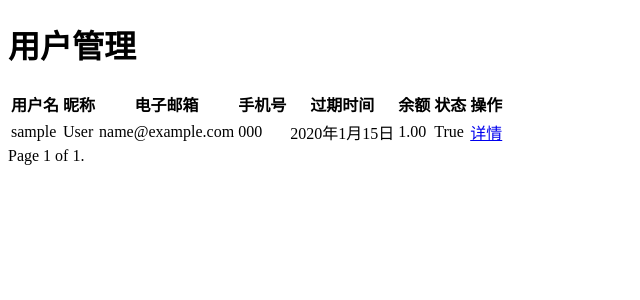
After one commit to 02Fuwei/library_system_, a Django app: page /books/user_management/ in a window 1280 px wide. The commit adds this page. Shown: the top 300 px of the page, without its empty margins (0-640 px from the left). Run offline with Django 4.2, Linux system fonts and the light colour scheme; tables that the repository leaves empty hold one stand-in row (values such as "Sample post").

Commit message:
1.添加用户管理功能 2.修改访问个人资料的方式

```diff
--- a/books/urls.py
+++ b/books/urls.py
@@ -1,5 +1,5 @@
 from django.urls import path
-from . import views
+from . import views, user_management_views
 
 app_name = 'books'
 urlpatterns = [
@@ -7,6 +7,7 @@ urlpatterns = [
     path('login/', views.login_view, name='login'),  # 登录
     path('home/', views.home, name='home'),  # 主页
     path('logout/', views.logout_view, name='logout_view'),
-    path('profile/', views.profile_view, name='profile'),
-    path('change_password/', views.change_password, name='change_password')
+    path('profile/<str:user_id>/', views.profile_view, name='profile'),
+    path('change_password/', views.change_password, name='change_password'),
+    path('user_management/', user_management_views.user_management, name='user_management'),
 ]
--- /dev/null
+++ b/books/user_management_views.py
@@ -0,0 +1,26 @@
+from django.shortcuts import render, redirect
+from django.contrib.auth.models import User
+from django.core.paginator import Paginator  # 处理分页
+from .forms import UserRegistrationForm
+from .models import UserProfile
+from django.contrib.auth import authenticate, login, logout, update_session_auth_hash
+from django.views.decorators.csrf import csrf_exempt
+from django.contrib import messages
+from django.contrib.auth.decorators import login_required
+from django.contrib.auth.forms import PasswordChangeForm
+
+
+# Create your views here.
+
+
+def user_management(request):
+    """
+    用户管理
+    :param request:
+    :return:
+    """
+    users_list = User.objects.all().prefetch_related('userprofile')
+    paginator = Paginator(users_list, 5)
+    page_number = request.GET.get('page')
+    users = paginator.get_page(page_number)
+    return render(request, 'books/user_management.html', {'users': users})
--- /dev/null
+++ b/templates/books/user_management.html
@@ -0,0 +1,52 @@
+<!DOCTYPE html>
+<html lang="en">
+<head>
+    <meta charset="UTF-8">
+    <title>用户管理</title>
+</head>
+<body>
+        <h1>用户管理</h1>
+    <table>
+        <tr>
+            <th>用户名</th>
+            <th>昵称</th>
+            <th>电子邮箱</th>
+            <th>手机号</th>
+            <th>过期时间</th>
+            <th>余额</th>
+            <th>状态</th>
+            <th>操作</th>
+        </tr>
+        {% for user in users %}
+        <tr>
+            <td>{{ user.username|default:"-"  }}</td>
+            <td>{{ user.last_name|default:"-"  }}</td>
+            <td>{{ user.email|default:"-"  }}</td>
+            <td>{{ user.userprofile.phone_number|default:"-"  }}</td>
+            <td>{{ user.userprofile.membership_expiry|default:"-"  }}</td>
+            <td>{{ user.userprofile.fines|default:"-"  }}</td>
+            <td>{{ user.is_active|default:"-"  }}</td>
+            <td><a href="{% url 'books:profile' user.id %}">详情</a></td>
+        </tr>
+        {% endfor %}
+    </table>
+        <div class="pagination">
+        <span class="step-links">
+            {% if users.has_previous %}
+                <a href="?page=1">&laquo; first</a>
+                <a href="?page={{ users.previous_page_number }}">previous</a>
+            {% endif %}
+
+            <span class="current">
+                Page {{ users.number }} of {{ users.paginator.num_pages }}.
+            </span>
+
+            {% if users.has_next %}
+                <a href="?page={{ users.next_page_number }}">next</a>
+                <a href="?page={{ users.paginator.num_pages }}">last &raquo;</a>
+            {% endif %}
+        </span>
+    </div>
+
+</body>
+</html>
```
Also changed, not shown: books/views.py (+6 -3 lines), templates/books/home.html (+5 -2 lines), templates/books/profile.html (+10 -10 lines).
